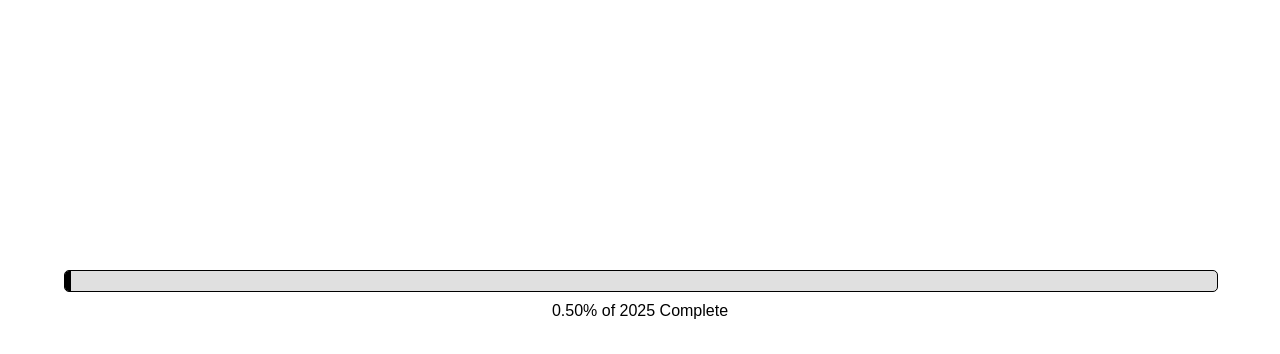
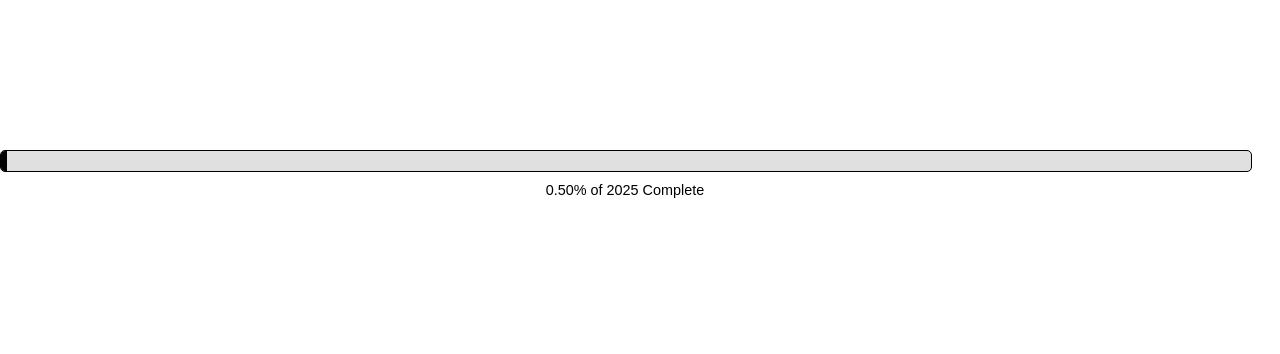
Before and after one commit to ASDFJKLLKJFDA/YATG-Widget, a plain HTML site: page index.html in a window 1280 px wide. Drawn offline with Linux system fonts and the light colour scheme.

Commit message:
Update index.html

```diff
--- a/index.html
+++ b/index.html
@@ -16,7 +16,7 @@
     }
 
     .tracker-container {
-      width: 90%;
+      width: 100%;
       max-width: 1250px; /* Increased max-width to make the bar wider */
       text-align: center;
     }
@@ -42,7 +42,14 @@
 
     .percentage {
       margin: 10px 0;
-      font-size: 1em; /* Reduced font size */
+      font-size: 0.9em; /* Reduced font size */
+    }
+
+    /* This will ensure the embedded content doesn't overflow or stretch */
+    .embed-container {
+      width: 100%; /* Fit to the container */
+      height: 300px; /* Set height of the embedded frame */
+      overflow: hidden;
     }
   </style>
   <script>
@@ -61,11 +68,13 @@
   </script>
 </head>
 <body>
-  <div class="tracker-container">
-    <div class="progress-bar">
-      <div id="progress" class="progress"></div>
+  <div class="embed-container">
+    <div class="tracker-container">
+      <div class="progress-bar">
+        <div id="progress" class="progress"></div>
+      </div>
+      <div id="percentage" class="percentage"></div>
     </div>
-    <div id="percentage" class="percentage"></div>
   </div>
 </body>
 </html>
```
